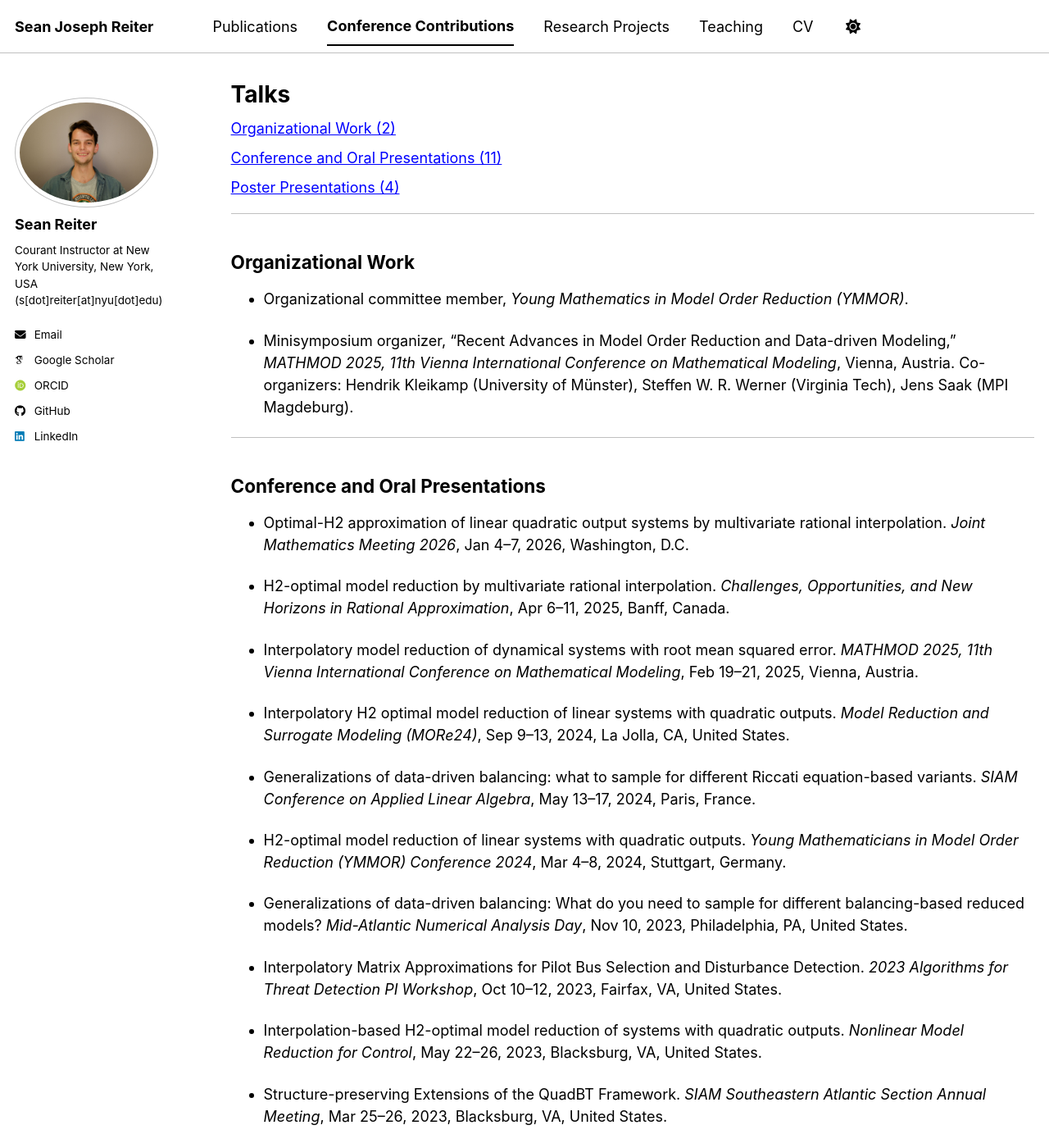
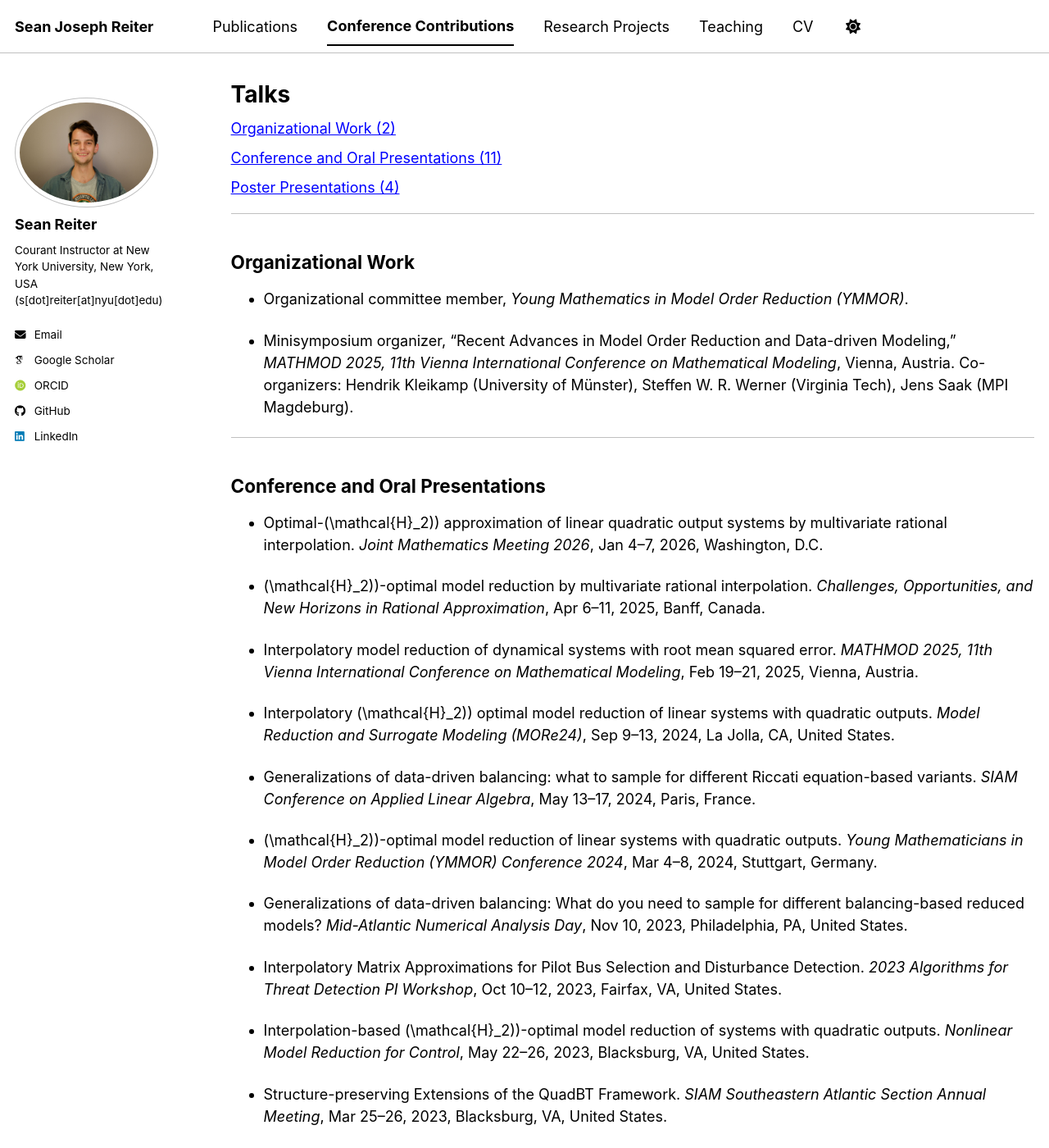
Before and after one commit to seanr7/seanr7.github.io, a Jekyll site: the page built from _pages/talks.md, in a window 1280 px wide and 1400 px high. Shown: the whole window at 82% size. Built offline with Jekyll 4.4.1, drawn with Linux system fonts in a browser that asks for light colours; some web fonts are replaced; a script bundle is joined from its source files by our own code; library files that are not in the unit come from our copies.

Commit message:
Fix LaTeX formatting for H2 optimal model reduction

```diff
--- a/_pages/talks.md
+++ b/_pages/talks.md
@@ -37,22 +37,22 @@ author_profile: true
 
 ## <a name="oral"></a>Conference and Oral Presentations ##
 
-- Optimal-H2 approximation of linear quadratic output systems by multivariate rational interpolation.
+- Optimal-\(\mathcal{H}_2\)) approximation of linear quadratic output systems by multivariate rational interpolation.
   *Joint Mathematics Meeting 2026*, Jan 4–7, 2026, Washington, D.C.
 
-- H2-optimal model reduction by multivariate rational interpolation.
+- \(\mathcal{H}_2\))-optimal model reduction by multivariate rational interpolation.
   *Challenges, Opportunities, and New Horizons in Rational Approximation*, Apr 6–11, 2025, Banff, Canada.
 
 - Interpolatory model reduction of dynamical systems with root mean squared error.
   *MATHMOD 2025, 11th Vienna International Conference on Mathematical Modeling*, Feb 19–21, 2025, Vienna, Austria.
 
-- Interpolatory H2 optimal model reduction of linear systems with quadratic outputs.
+- Interpolatory \(\mathcal{H}_2\)) optimal model reduction of linear systems with quadratic outputs.
   *Model Reduction and Surrogate Modeling (MORe24)*, Sep 9–13, 2024, La Jolla, CA, United States.
 
 - Generalizations of data-driven balancing: what to sample for different Riccati equation-based variants.
   *SIAM Conference on Applied Linear Algebra*, May 13–17, 2024, Paris, France.
 
-- H2-optimal model reduction of linear systems with quadratic outputs.
+- \(\mathcal{H}_2\))-optimal model reduction of linear systems with quadratic outputs.
   *Young Mathematicians in Model Order Reduction (YMMOR) Conference 2024*, Mar 4–8, 2024, Stuttgart, Germany.
 
 - Generalizations of data-driven balancing: What do you need to sample for different balancing-based reduced models?
@@ -61,7 +61,7 @@ author_profile: true
 - Interpolatory Matrix Approximations for Pilot Bus Selection and Disturbance Detection.
   *2023 Algorithms for Threat Detection PI Workshop*, Oct 10–12, 2023, Fairfax, VA, United States.
 
-- Interpolation-based H2-optimal model reduction of systems with quadratic outputs.
+- Interpolation-based \(\mathcal{H}_2\))-optimal model reduction of systems with quadratic outputs.
   *Nonlinear Model Reduction for Control*, May 22–26, 2023, Blacksburg, VA, United States.
 
 - Structure-preserving Extensions of the QuadBT Framework.
```
